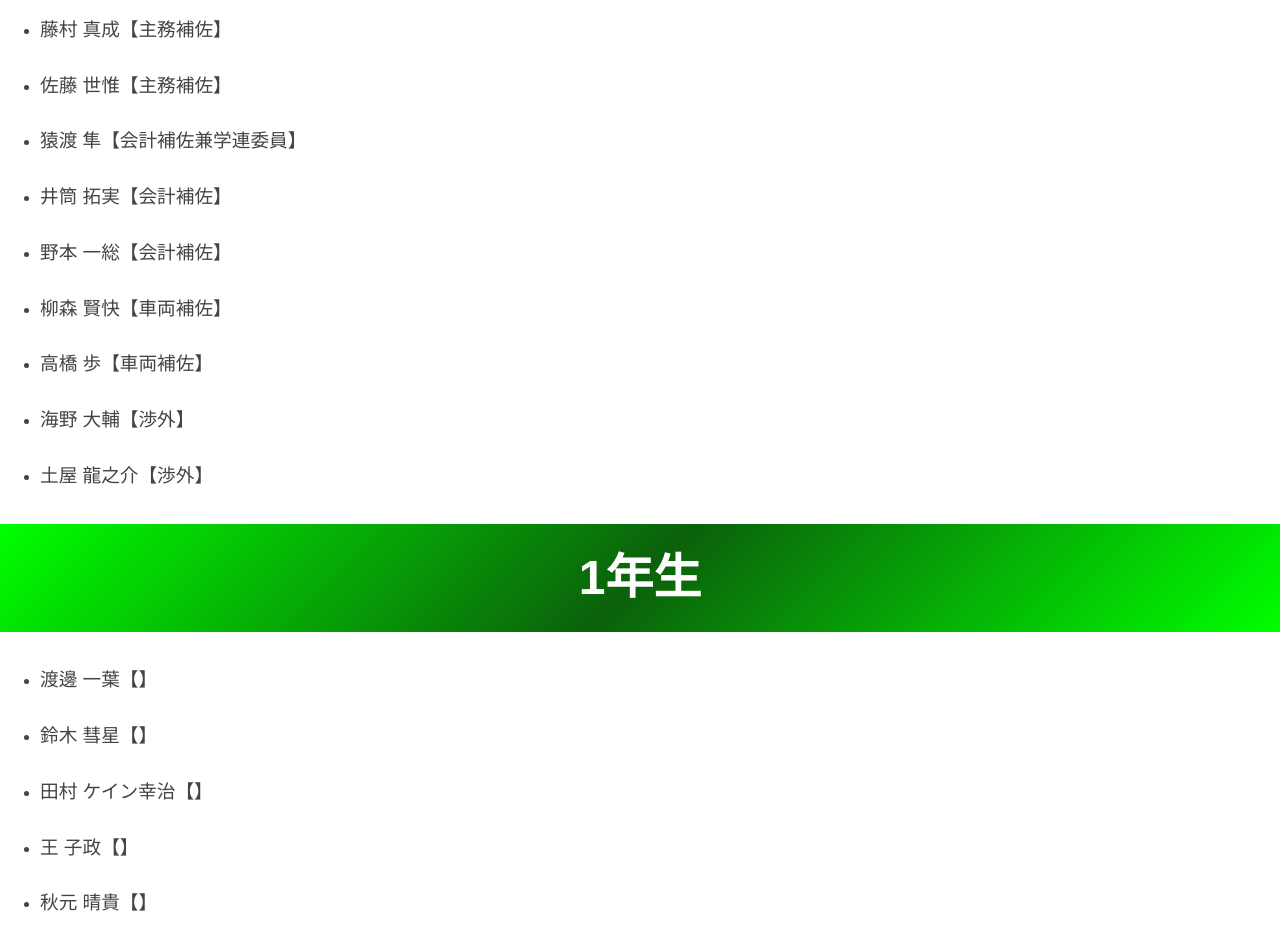
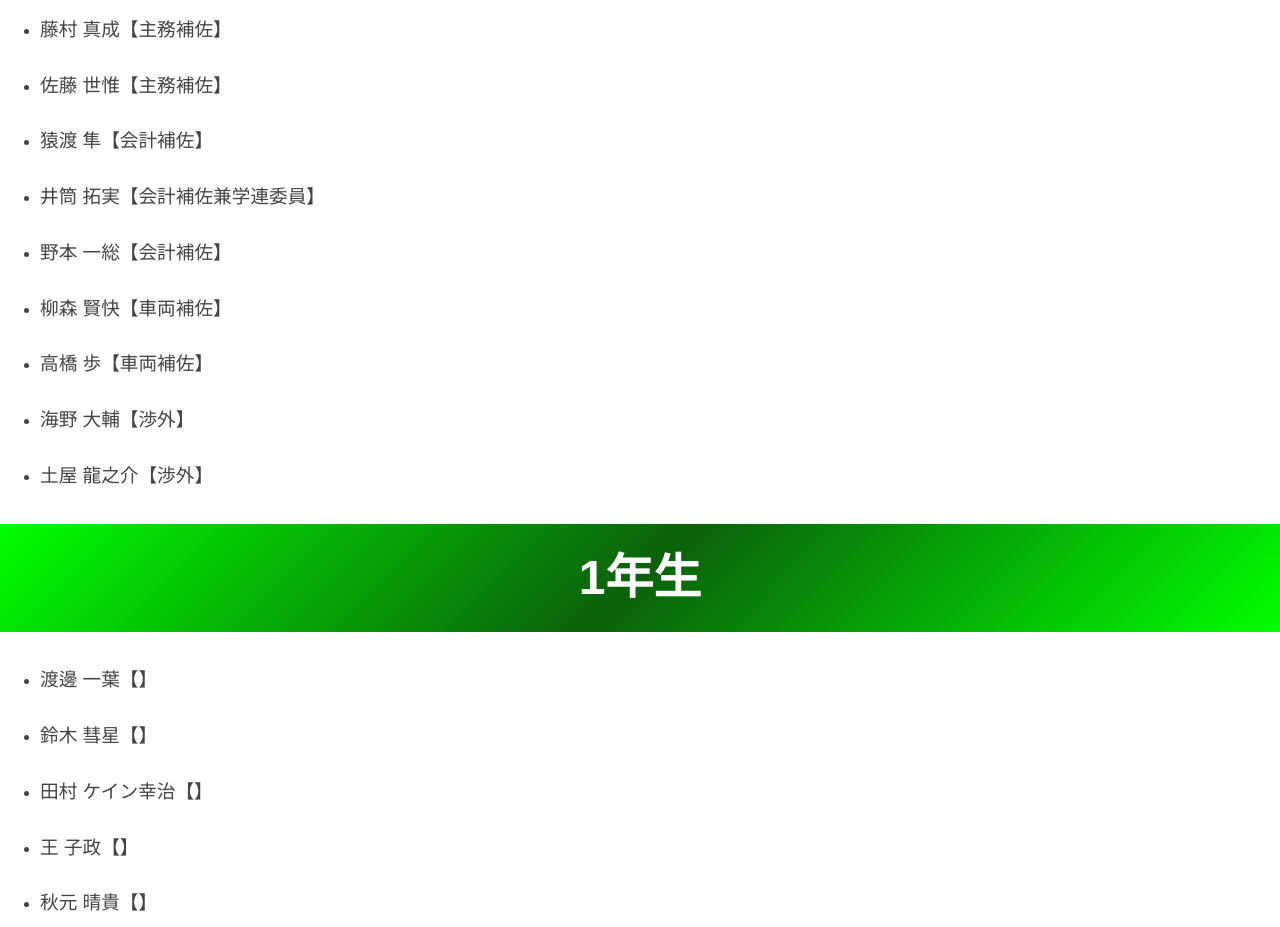
Before and after one commit to kanek0j1/suac_web, a plain HTML site: page member.html in a window 1280 px wide. Shown: the part 1260-2187 px from the top of the page. Drawn offline with nearby package versions, Linux system fonts and the light colour scheme.

Commit message:
litlefix2

```diff
--- a/member.html
+++ b/member.html
@@ -750,8 +750,8 @@
 <ul>
 <li class="article-paragraph"><span style="font-size: 14pt;">藤村 真成【主務補佐】</span></li>
 <li class="article-paragraph"><span style="font-size: 14pt;">佐藤 世惟【主務補佐】</span></li>
-<li class="article-paragraph"><span style="font-size: 14pt;">猿渡 隼【会計補佐兼学連委員】</span></li>
-<li class="article-paragraph"><span style="font-size: 14pt;">井筒 拓実【会計補佐】</span></li>
+<li class="article-paragraph"><span style="font-size: 14pt;">猿渡 隼【会計補佐】</span></li>
+<li class="article-paragraph"><span style="font-size: 14pt;">井筒 拓実【会計補佐兼学連委員】</span></li>
 <li class="article-paragraph"><span style="font-size: 14pt;">野本 一総【会計補佐】</span></li>
 <li class="article-paragraph"><span style="font-size: 14pt;">柳森 賢快【車両補佐】</span></li>
 <li class="article-paragraph"><span style="font-size: 14pt;">高橋 歩【車両補佐】</span></li>
```
